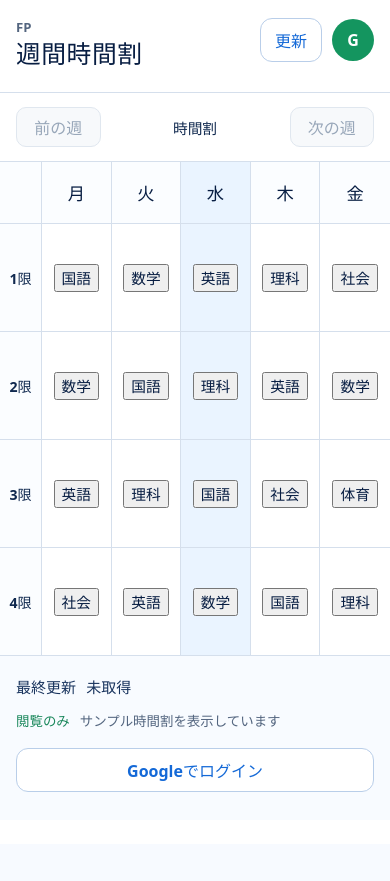
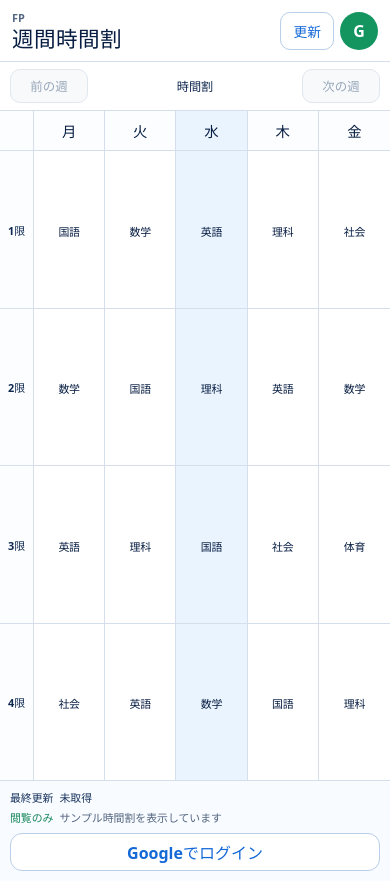
Before and after one commit to kensuke5704/timetable, a website: page index.html in a window 390 px wide. Before the commit the page ends 844 px from the top, so only its background shows below. Drawn offline with Linux system fonts and the light colour scheme.

Commit message:
Fit timetable to mobile viewport

```diff
--- a/styles.css
+++ b/styles.css
@@ -213,7 +213,7 @@ h1 {
 
 .lesson-cell {
   flex-direction: column;
-  gap: 7px;
+  padding: 0;
 }
 
 .today-column {
@@ -224,14 +224,26 @@ h1 {
   color: #071d42;
   font-size: 0.92rem;
   font-weight: 800;
-  line-height: 1.35;
+  line-height: 1.2;
+  overflow-wrap: anywhere;
 }
 
-.lesson-content {
-  color: #405675;
-  font-size: 0.74rem;
-  line-height: 1.45;
-  overflow-wrap: anywhere;
+.lesson-trigger {
+  width: 100%;
+  height: 100%;
+  min-height: inherit;
+  padding: 8px 4px;
+  border: 0;
+  color: inherit;
+  background: transparent;
+  cursor: pointer;
+}
+
+.lesson-trigger:hover,
+.lesson-trigger:focus-visible {
+  background: rgb(20 105 215 / 8%);
+  outline: 2px solid var(--accent);
+  outline-offset: -2px;
 }
 
 .empty-lesson {
@@ -274,6 +286,58 @@ h1 {
   width: 100%;
   margin-top: 18px;
   padding: 0 18px;
+}
+
+.lesson-detail {
+  width: min(calc(100% - 24px), 480px);
+  margin: auto auto 12px;
+  padding: 0;
+  border: 0;
+  border-radius: 18px;
+  color: #0b2349;
+  background: #fff;
+  box-shadow: 0 18px 60px rgb(15 38 72 / 24%);
+}
+
+.lesson-detail::backdrop {
+  background: rgb(8 26 52 / 42%);
+  backdrop-filter: blur(2px);
+}
+
+.lesson-detail-panel {
+  display: grid;
+  gap: 18px;
+  padding: 20px;
+}
+
+.lesson-detail-label {
+  margin: 0 0 5px;
+  color: var(--accent);
+  font-size: 0.76rem;
+  font-weight: 800;
+}
+
+.lesson-detail h2 {
+  margin: 0;
+  font-size: 1.15rem;
+  line-height: 1.4;
+}
+
+.lesson-detail #detail-content {
+  margin: 10px 0 0;
+  color: #405675;
+  font-size: 0.92rem;
+  line-height: 1.65;
+  white-space: pre-wrap;
+}
+
+.lesson-detail button {
+  min-height: 42px;
+  border: 0;
+  border-radius: 10px;
+  color: #fff;
+  background: var(--accent);
+  font-weight: 800;
 }
 
 .loading-overlay {
@@ -349,17 +413,123 @@ h1 {
 }
 
 @media (max-width: 430px) {
+  body {
+    background: #fff;
+  }
+
+  .app-shell {
+    min-height: 100svh;
+  }
+
   .app-header {
-    padding-top: 18px;
+    align-items: center;
+    padding: 10px 12px;
+  }
+
+  .eyebrow {
+    font-size: 0.68rem;
+  }
+
+  h1 {
+    margin-block: 1px 0;
+    font-size: 1.35rem;
+  }
+
+  .week-range {
+    display: none;
+  }
+
+  .header-actions {
+    gap: 6px;
   }
 
   .refresh-button {
-    padding-inline: 14px;
+    min-height: 38px;
+    padding-inline: 12px;
+    border-radius: 10px;
+    font-size: 0.86rem;
   }
 
   .account-button {
-    width: 42px;
-    height: 42px;
+    width: 38px;
+    height: 38px;
+  }
+
+  .notice {
+    margin: 8px 10px 0;
+    padding: 8px 10px;
+    font-size: 0.76rem;
+  }
+
+  .week-navigation {
+    grid-template-columns: 78px 1fr 78px;
+    gap: 6px;
+    padding: 7px 10px;
+  }
+
+  .week-navigation button {
+    min-height: 34px;
+    font-size: 0.78rem;
+  }
+
+  .week-navigation strong {
+    font-size: 0.76rem;
+  }
+
+  .timetable {
+    width: 100%;
+    min-width: 0;
+    grid-template-columns: 34px repeat(5, minmax(0, 1fr));
+  }
+
+  .grid-cell {
+    min-height: calc((100svh - 250px) / 4);
+    padding: 4px 2px;
+  }
+
+  .corner-cell,
+  .weekday-cell {
+    min-height: 40px;
+  }
+
+  .weekday-cell {
+    font-size: 0.9rem;
+  }
+
+  .period-cell {
+    font-size: 0.68rem;
+  }
+
+  .lesson-name {
+    font-size: clamp(0.62rem, 2.8vw, 0.76rem);
+    letter-spacing: -0.02em;
+  }
+
+  .lesson-trigger {
+    padding: 4px 2px;
+  }
+
+  .app-footer {
+    padding: 8px 10px 10px;
+  }
+
+  .status-line,
+  .permission-line {
+    gap: 6px;
+    font-size: 0.68rem;
+  }
+
+  .permission-line {
+    margin-top: 4px;
+  }
+
+  .sign-in-button {
+    min-height: 38px;
+    margin-top: 8px;
+  }
+
+  .lesson-detail {
+    margin-bottom: max(10px, env(safe-area-inset-bottom));
   }
 }
 
```
